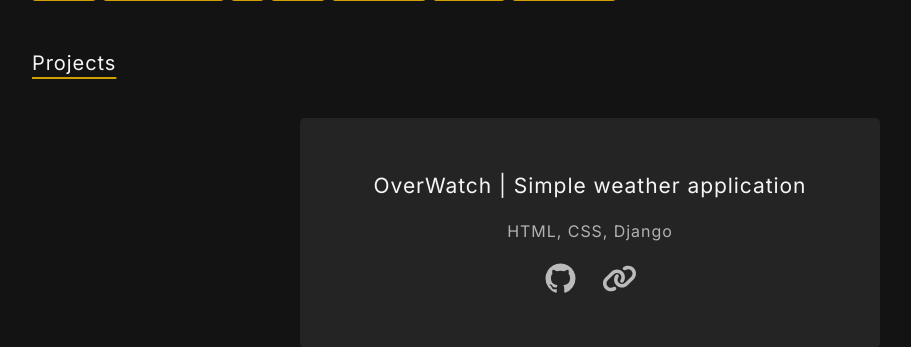
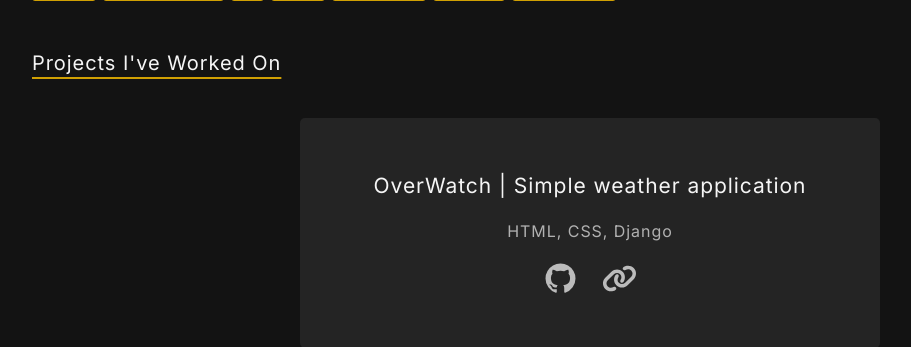
Before and after one commit to Hamid-Usman/portfolio, a Django app: page / in a window 1280 px wide. Shown: the part 1555-1902 px from the top of the page, without its empty margins (50-961 px from the left). Run offline with Django 4.2, Linux system fonts and the light colour scheme; data comes from the database, SQL or seed files in the repository; both versions use the stored data as it was after the commit.

Commit message:
updated db

```diff
--- a/templates/index.html
+++ b/templates/index.html
@@ -100,7 +100,7 @@
     </section>
 
     <section class="projects" id="projects">
-        <h1 class="heading container">Projects</h1>
+        <h1 class="heading container">Projects I've Worked On</h1>
 
 
         <div class="project-cards container mb-5">
```
Also changed, not shown: db.sqlite3.
